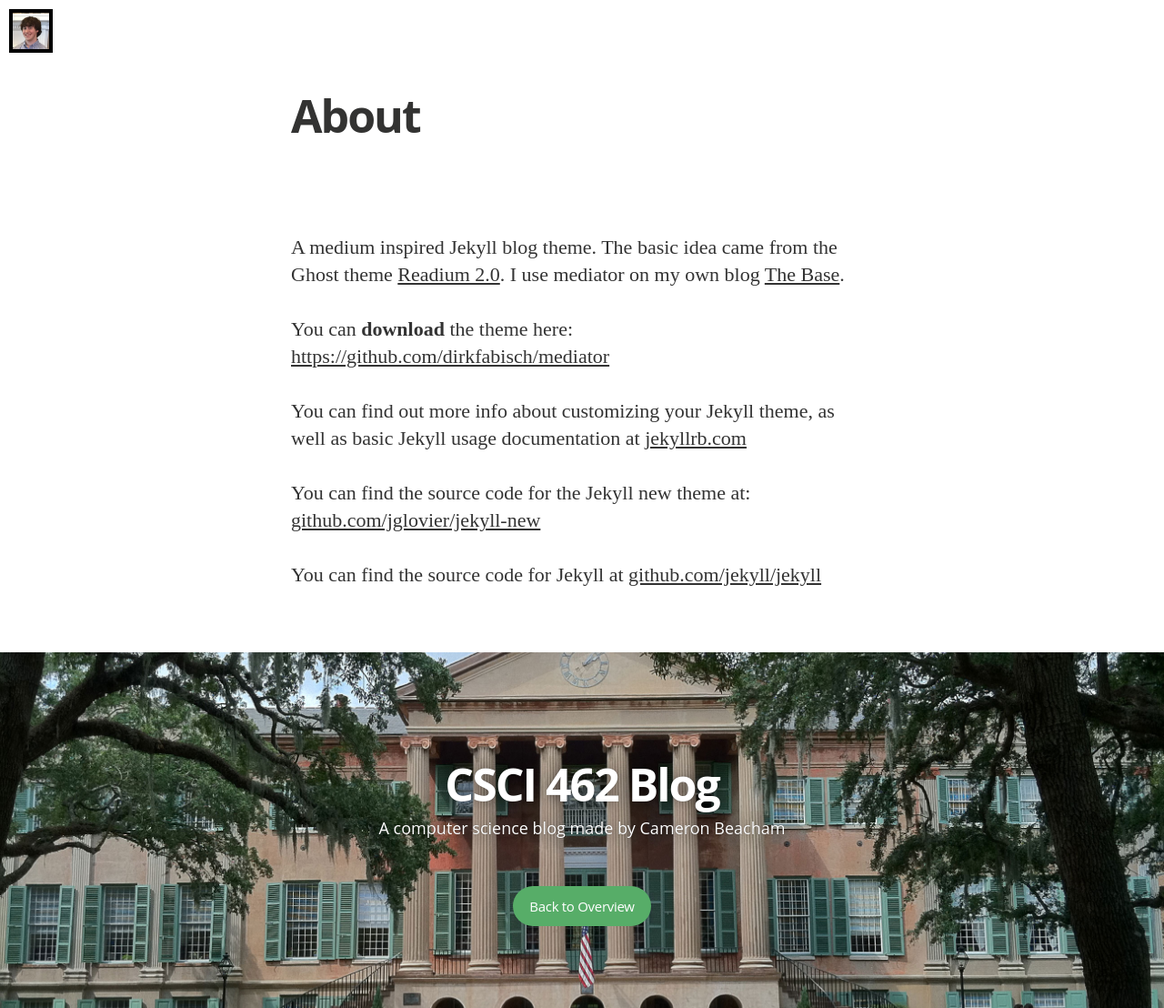
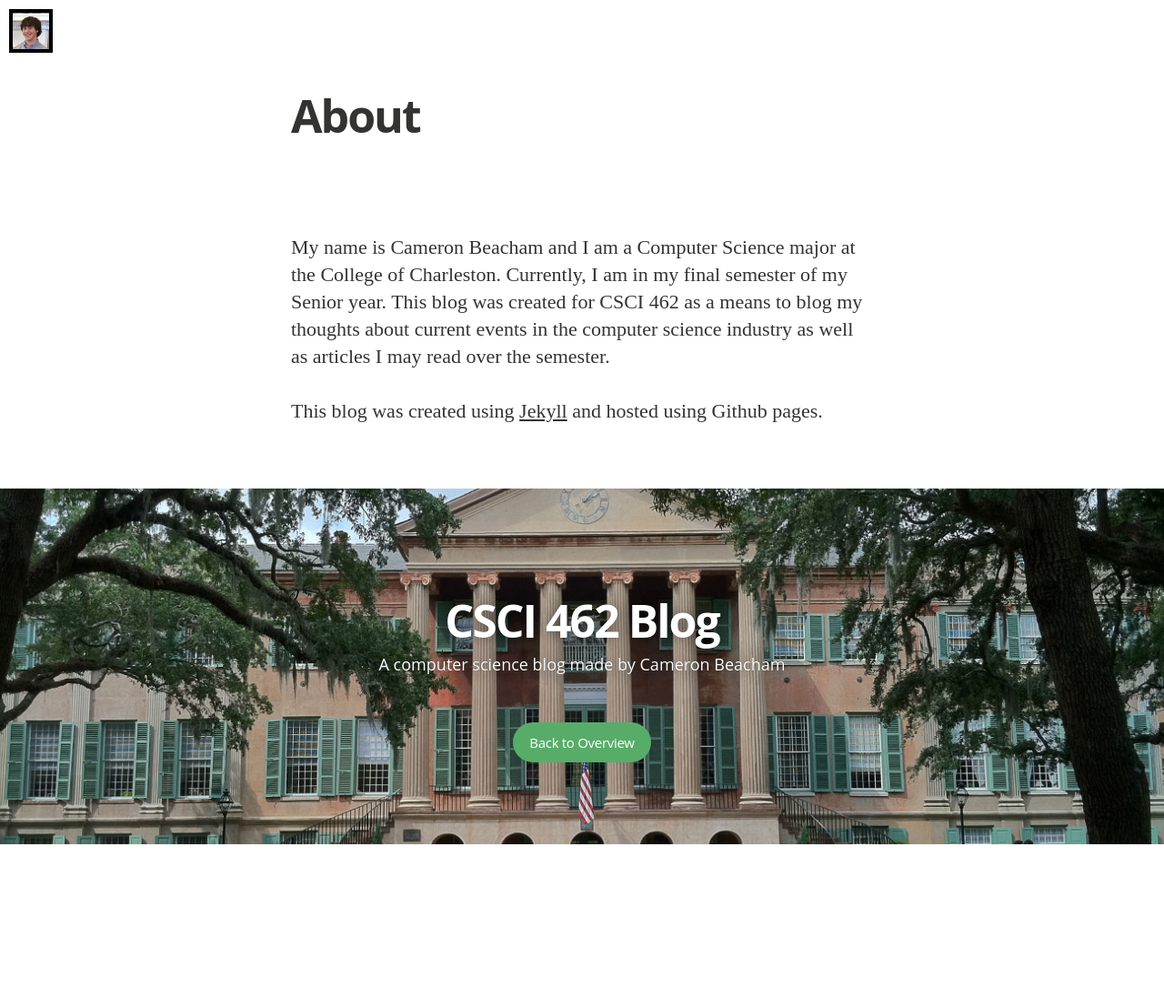
Before and after one commit to beachamc/beachamc.github.io, a Jekyll site: the page built from about.md, in a window 1280 px wide. Shown: the whole page at 91% size. Built offline with Jekyll 4.4.1, drawn with Linux system fonts in a browser that asks for light colours; nearby versions of some CDN libraries; some web fonts are replaced; Markdown is read by kramdown in place of the engine named in the settings; after the commit the page ends 928 px from its top, so only the background shows below that.

Commit message:
updating the about page

```diff
--- a/about.md
+++ b/about.md
@@ -4,14 +4,6 @@ title: About
 permalink: /about/
 ---
 
-A medium inspired Jekyll blog theme. The basic idea came from the Ghost theme
-[Readium 2.0](http://www.svenread.com/readium-ghost-theme/). I use mediator on my own blog [The Base](blog.base68.com).
+My name is Cameron Beacham and I am a Computer Science major at the College of Charleston. Currently, I am in my final semester of my Senior year. This blog was created for CSCI 462 as a means to blog my thoughts about current events in the computer science industry as well as articles I may read over the semester.
 
-You can **download** the theme here:
-[https://github.com/dirkfabisch/mediator](https://github.com/dirkfabisch/mediator)
-
-You can find out more info about customizing your Jekyll theme, as well as basic Jekyll usage documentation at [jekyllrb.com](http://jekyllrb.com/)
-
-You can find the source code for the Jekyll new theme at: [github.com/jglovier/jekyll-new](https://github.com/jglovier/jekyll-new)
-
-You can find the source code for Jekyll at [github.com/jekyll/jekyll](https://github.com/jekyll/jekyll)
+This blog was created using [Jekyll](http://jekyllrb.com/) and hosted using Github pages.
```
